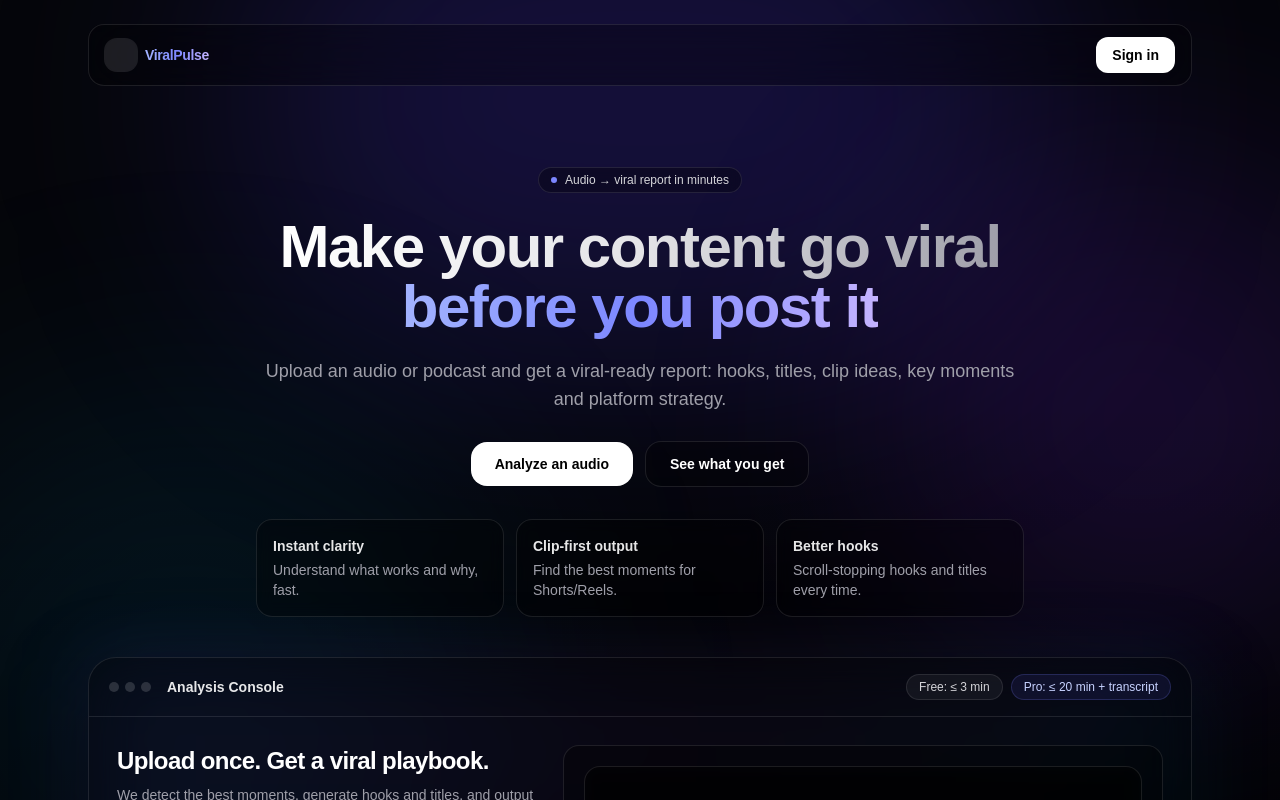
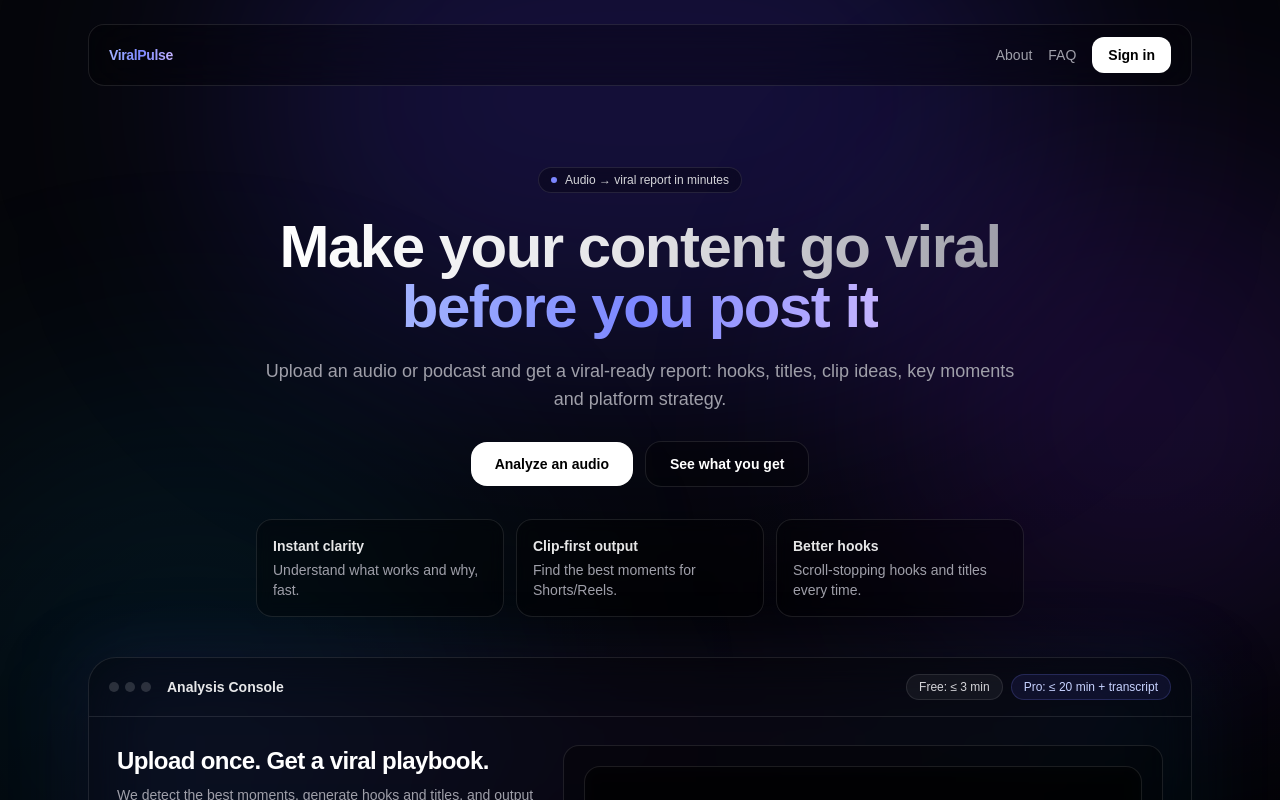
Before and after one commit to nicolaslezard-sketch/viralpulse, a Next.js app: page / in a window 1280 px wide. Shown: the top 800 px of the page. Built offline with nearby package versions, Linux system fonts and the light colour scheme; no server answers.

Commit message:
Update Header.tsx

```diff
--- a/src/components/Header.tsx
+++ b/src/components/Header.tsx
@@ -14,7 +14,7 @@ export default function Header() {
           rounded-2xl
           border border-white/10
           bg-black/30
-          px-4 py-3
+          px-5 py-3
           backdrop-blur-xl
         "
       >
@@ -23,25 +23,26 @@ export default function Header() {
           href="/"
           className="
             cursor-pointer
-            flex items-center gap-2
+            text-sm font-semibold tracking-tight
+            bg-gradient-to-r from-indigo-300 via-indigo-400 to-violet-300
+            bg-clip-text text-transparent
           "
         >
-          {/* Optional logo placeholder */}
-          <div className="h-8 w-8 rounded-xl bg-white/10 ring-1 ring-white/10" />
-
-          <span
-            className="
-              text-sm font-semibold tracking-tight
-              bg-gradient-to-r from-indigo-300 via-indigo-400 to-violet-300
-              bg-clip-text text-transparent
-            "
-          >
-            ViralPulse
-          </span>
+          ViralPulse
         </Link>
 
         {/* ACTIONS */}
-        <div className="flex items-center gap-3">
+        <div className="flex items-center gap-4">
+          {/* future links */}
+          <nav className="hidden items-center gap-4 sm:flex">
+            <span className="cursor-pointer text-sm text-zinc-400 hover:text-white transition">
+              About
+            </span>
+            <span className="cursor-pointer text-sm text-zinc-400 hover:text-white transition">
+              FAQ
+            </span>
+          </nav>
+
           {!session ? (
             <button
               onClick={() => signIn()}
```
